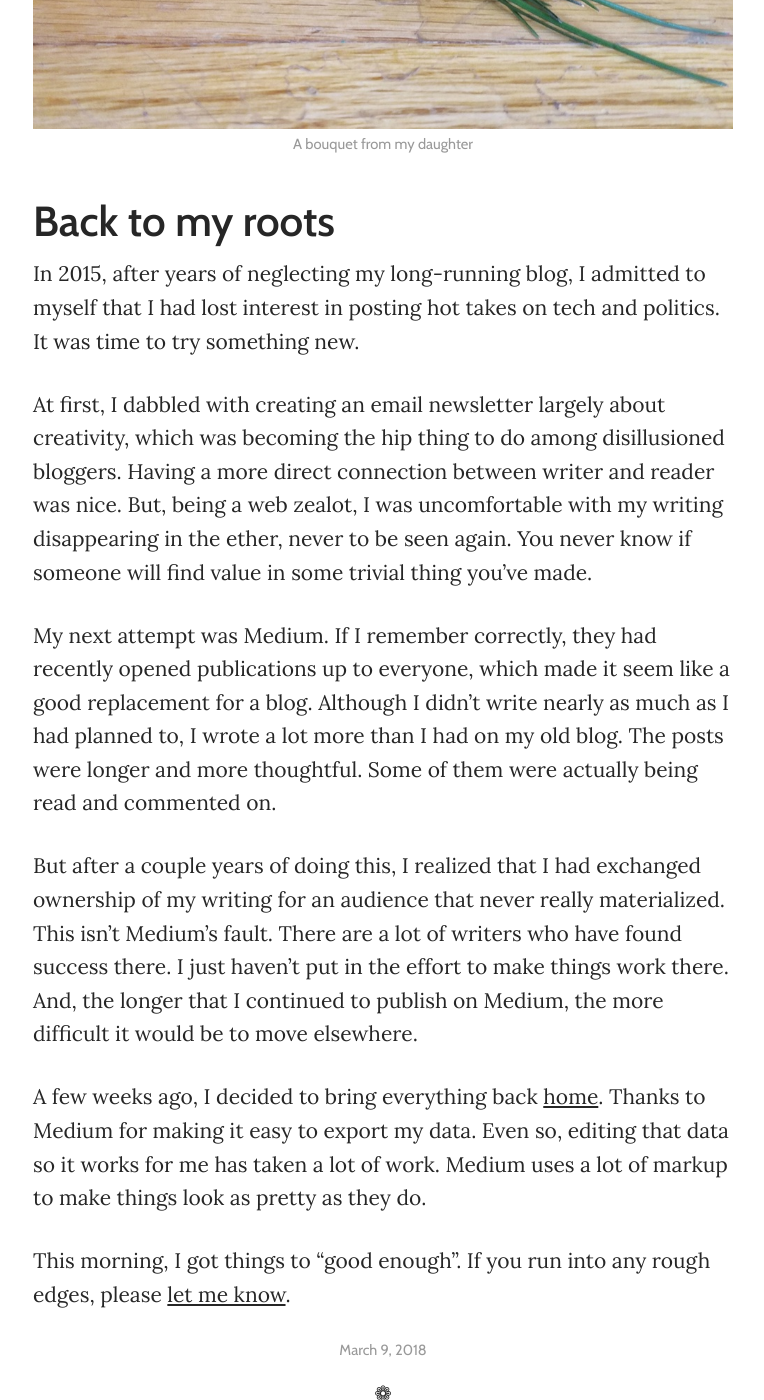
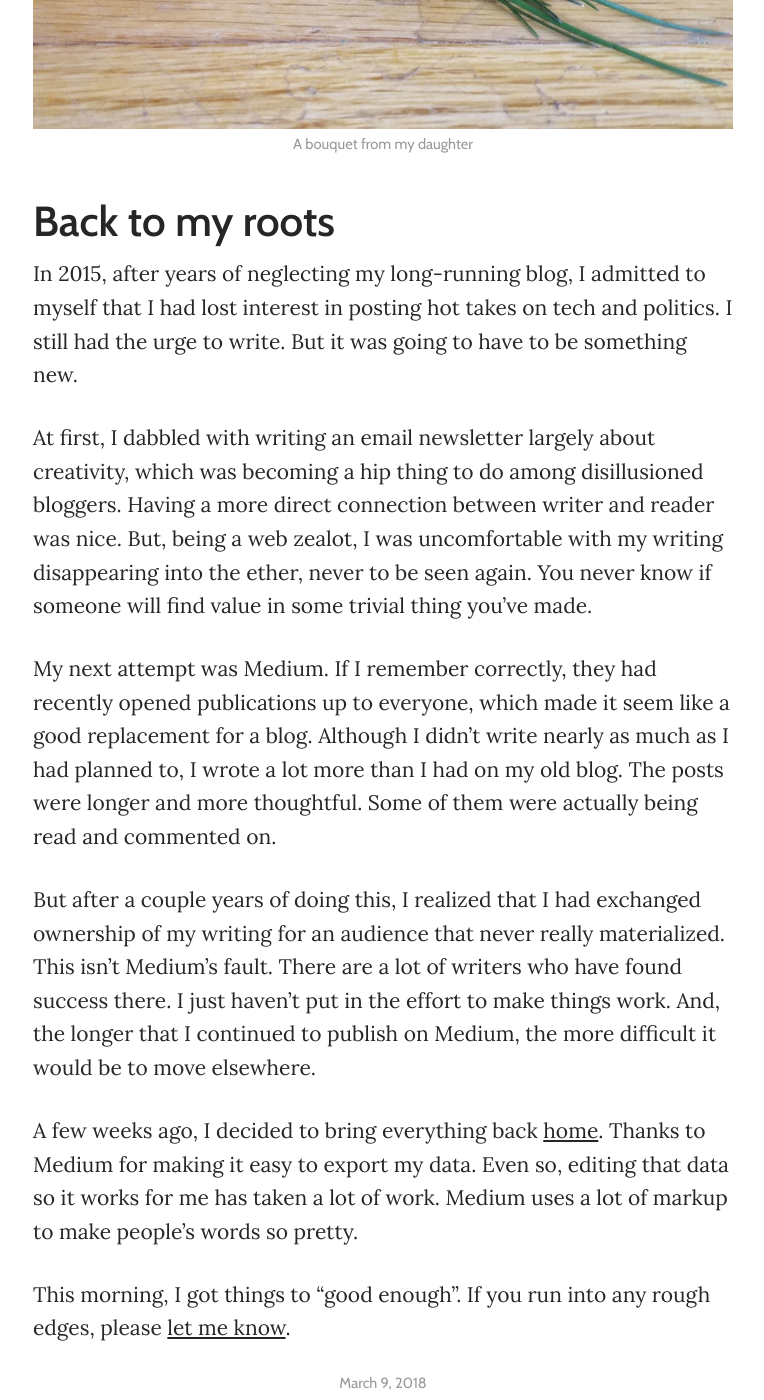
Before and after one commit to mattg/matthewgifford.com, a Jekyll site: the page built from _posts/2018-03-09-back-to-my-roots.md, in a window 1280 px wide and 1400 px high, scrolled down 468 px. Shown: the whole window, without its empty margins (257-1021 px from the left). Built offline with Jekyll 4.4.1, drawn with Linux system fonts in a browser that asks for light colours.

Commit message:
Minor post edits

```diff
--- a/_posts/2018-03-09-back-to-my-roots.md
+++ b/_posts/2018-03-09-back-to-my-roots.md
@@ -11,14 +11,14 @@ summary: "After three years of writing on Medium, I'm moving everything back hom
 
 # {{ page.title }}
 
-In 2015, after years of neglecting my long-running blog, I admitted to myself that I had lost interest in posting hot takes on tech and politics. It was time to try something new.
+In 2015, after years of neglecting my long-running blog, I admitted to myself that I had lost interest in posting hot takes on tech and politics. I still had the urge to write. But it was going to have to be something new.
 
-At first, I dabbled with creating an email newsletter largely about creativity, which was becoming the hip thing to do among disillusioned bloggers. Having a more direct connection between writer and reader was nice. But, being a web zealot, I was uncomfortable with my writing disappearing in the ether, never to be seen again. You never know if someone will find value in some trivial thing you’ve made.
+At first, I dabbled with writing an email newsletter largely about creativity, which was becoming a hip thing to do among disillusioned bloggers. Having a more direct connection between writer and reader was nice. But, being a web zealot, I was uncomfortable with my writing disappearing into the ether, never to be seen again. You never know if someone will find value in some trivial thing you’ve made.
 
 My next attempt was Medium. If I remember correctly, they had recently opened publications up to everyone, which made it seem like a good replacement for a blog. Although I didn’t write nearly as much as I had planned to, I wrote a lot more than I had on my old blog. The posts were longer and more thoughtful. Some of them were actually being read and commented on.
 
-But after a couple years of doing this, I realized that I had exchanged ownership of my writing for an audience that never really materialized. This isn’t Medium’s fault. There are a lot of writers who have found success there. I just haven’t put in the effort to make things work there. And, the longer that I continued to publish on Medium, the more difficult it would be to move elsewhere.
+But after a couple years of doing this, I realized that I had exchanged ownership of my writing for an audience that never really materialized. This isn’t Medium’s fault. There are a lot of writers who have found success there. I just haven’t put in the effort to make things work. And, the longer that I continued to publish on Medium, the more difficult it would be to move elsewhere.
 
-A few weeks ago, I decided to bring everything back [home](http://www.matthewgifford.com/). Thanks to Medium for making it easy to export my data. Even so, editing that data so it works for me has taken a lot of work. Medium uses a lot of markup to make things look as pretty as they do.
+A few weeks ago, I decided to bring everything back [home](http://www.matthewgifford.com/). Thanks to Medium for making it easy to export my data. Even so, editing that data so it works for me has taken a lot of work. Medium uses a lot of markup to make people's words so pretty.
 
 This morning, I got things to “good enough”. If you run into any rough edges, please [let me know](mailto:hello@matthewgifford.com).
```
Also changed, not shown: _posts/2016-10-17-embedding-css-and-javascript-in-jekyll.md (+2 -0 lines).
